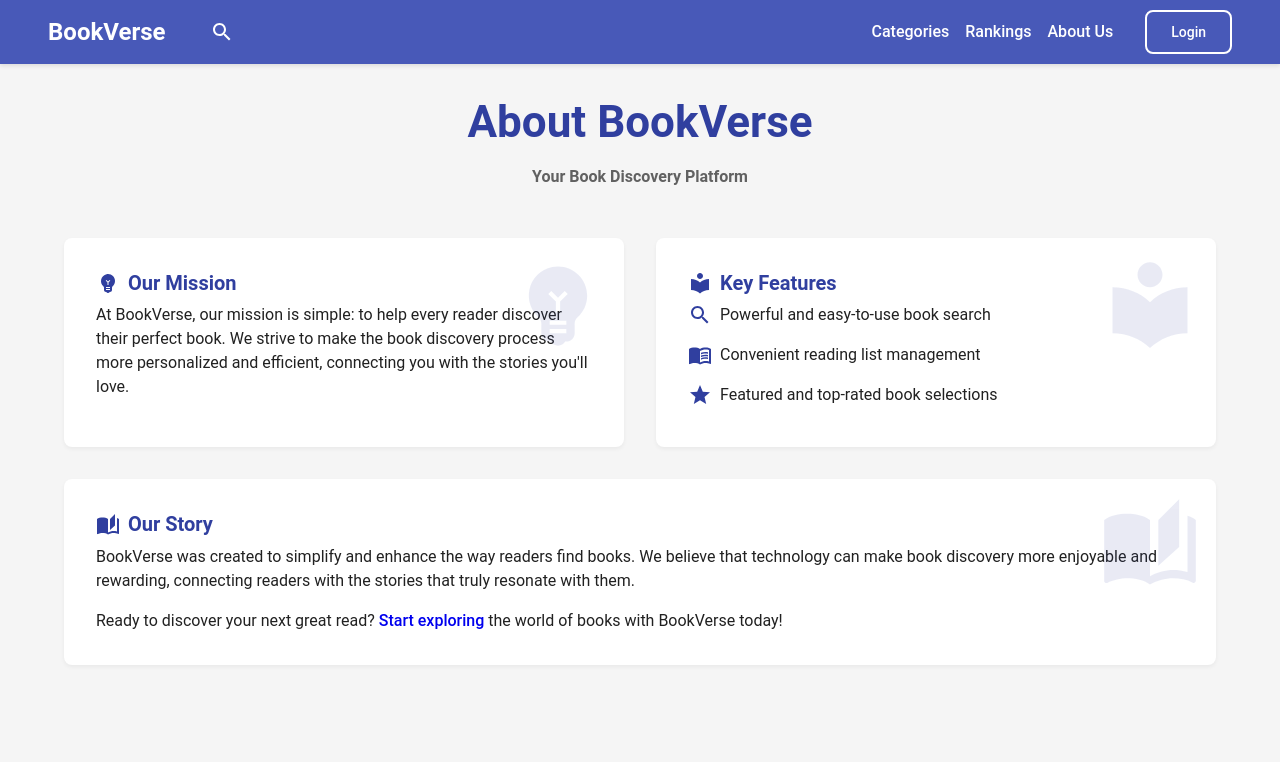
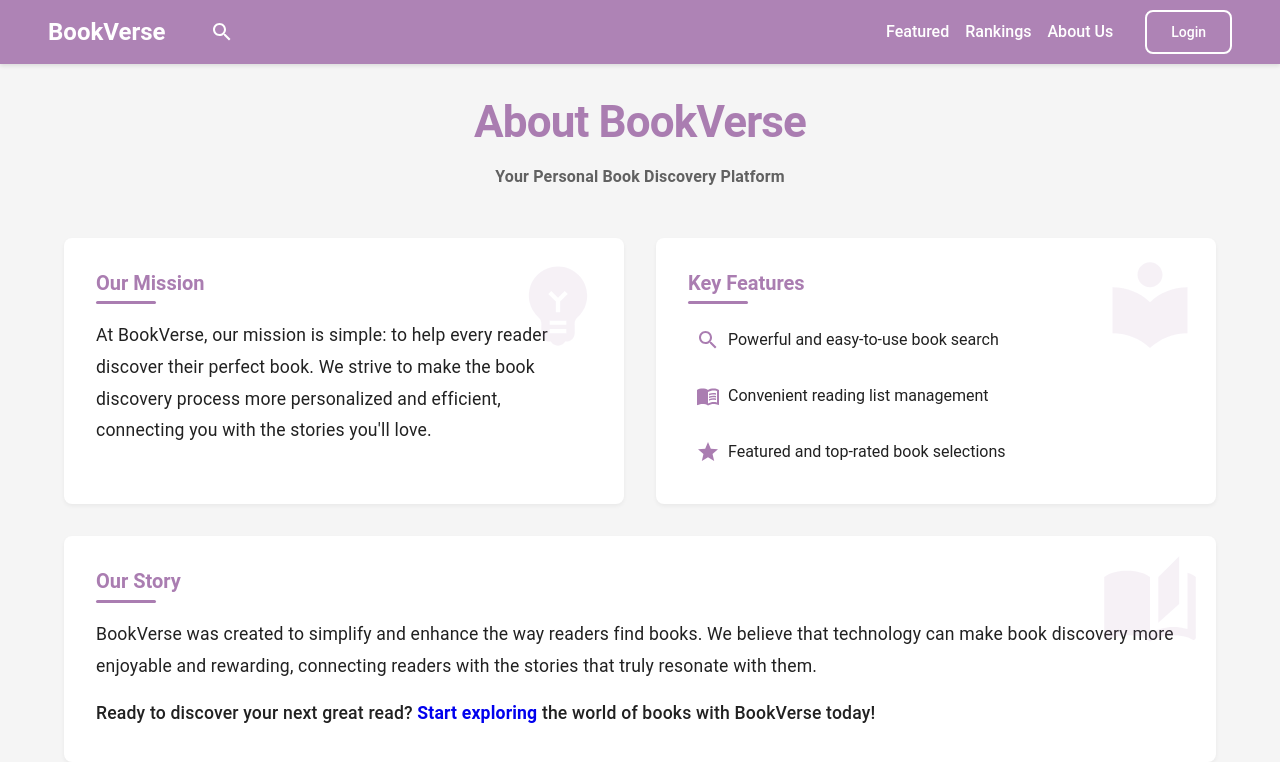
Before and after one commit to amberrrwang/cis5500_project, a React (Create React App) app in the folder client/: page /about in a window 1280 px wide. Shown: the top 762 px of the page. Built offline with nearby package versions, Linux system fonts and the light colour scheme.

Commit message:
Optimized a lot of things

```diff
--- a/client/src/App.js
+++ b/client/src/App.js
@@ -1,7 +1,7 @@
 import React, { useState } from 'react';
 import { BrowserRouter as Router, Routes, Route, Navigate } from 'react-router-dom';
 import { CssBaseline, ThemeProvider } from '@mui/material';
-import { indigo, amber, grey } from '@mui/material/colors';
+import { grey } from '@mui/material/colors';
 
 import { createTheme } from "@mui/material/styles";
 import NavBar from './components/NavBar';
@@ -15,7 +15,7 @@ import RequireAuth from './helpers/RequireAuth';
 import SearchPage from './pages/SearchPage';
 import BookDetailPage from './pages/BookDetailPage';
 import BookListPage from './pages/BookListPage';
-import AboutPage from './pages/AboutPage';
+import AboutPage from './pages/AboutPage.jsx';
 import BookListDetail from './components/BookListDetail';
 
 import useBooks from './helpers/useBooks'; // adjust path as needed
@@ -30,15 +30,15 @@ import TopRatedPage from './pages/TopRatedPage';
 export const theme = createTheme({
   palette: {
     primary: {
-      main: indigo[700],
-      light: indigo[500],
-      dark: indigo[900],
+      main: '#AA7DB1',
+      light: '#C39BC9',
+      dark: '#8B5F91',
       contrastText: '#fff',
     },
     secondary: {
-      main: amber[600],
-      light: amber[400],
-      dark: amber[800],
+      main: '#F5A623',
+      light: '#F7B84D',
+      dark: '#D48A0F',
       contrastText: '#000',
     },
     background: {
@@ -127,6 +127,17 @@ export const theme = createTheme({
       styleOverrides: {
         root: {
           boxShadow: '0px 2px 4px rgba(0,0,0,0.1)',
+          backgroundColor: '#AA7DB1',
+        },
+      },
+    },
+    MuiLink: {
+      styleOverrides: {
+        root: {
+          color: '#AA7DB1',
+          '&:hover': {
+            color: '#8B5F91',
+          },
         },
       },
     },
--- a/client/src/components/NavBar.jsx
+++ b/client/src/components/NavBar.jsx
@@ -125,7 +125,7 @@ export default function NavBar({ token, setAuthToken }) {
   return (
     <AppBar position="sticky" sx={{
       backdropFilter: 'blur(8px)',
-      backgroundColor: 'rgba(63, 81, 181, 0.95)',
+      backgroundColor: 'rgba(170, 125, 177, 0.95)',
     }}>
       <Container maxWidth="xl">
         <Toolbar sx={{
@@ -154,7 +154,7 @@ export default function NavBar({ token, setAuthToken }) {
 
           {/* Right: Links + Auth Button */}
           <Box sx={{ display: 'flex', alignItems: 'center' }}>
-            <NavLinkItem href="/categories" text="Categories" />
+            <NavLinkItem href="/featured" text="Featured" />
             <NavLinkItem href="/rankings" text="Rankings" />
             <NavLinkItem href="/about" text="About Us" />
 
@@ -199,7 +199,7 @@ export default function NavBar({ token, setAuthToken }) {
                     fontWeight: 500,
                     '&:hover': {
                       textDecoration: 'underline',
-                      color: '#e3f2fd',
+                      color: '#F7B84D',
                     },
                   }}
                 >
--- a/client/src/pages/AboutPage.jsx
+++ b/client/src/pages/AboutPage.jsx
@@ -7,6 +7,37 @@ import LocalLibraryIcon from '@mui/icons-material/LocalLibrary';
 import SearchIcon from '@mui/icons-material/Search';
 import StarIcon from '@mui/icons-material/Star';
 import MenuBookIcon from '@mui/icons-material/MenuBook';
+import { styled } from '@mui/material/styles';
+
+const SectionTitle = styled(Typography)(({ theme }) => ({
+  color: theme.palette.primary.main,
+  fontWeight: 600,
+  marginBottom: theme.spacing(3),
+  position: 'relative',
+  '&::after': {
+    content: '""',
+    position: 'absolute',
+    bottom: -8,
+    left: 0,
+    width: 60,
+    height: 3,
+    backgroundColor: theme.palette.primary.main,
+    borderRadius: 2,
+  },
+}));
+
+const FeatureItem = styled(Box)(({ theme }) => ({
+  display: 'flex',
+  alignItems: 'center',
+  gap: theme.spacing(1),
+  padding: theme.spacing(1),
+  borderRadius: theme.shape.borderRadius,
+  transition: 'all 0.2s ease-in-out',
+  '&:hover': {
+    backgroundColor: theme.palette.primary.light + '10',
+    transform: 'translateX(4px)',
+  },
+}));
 
 export default function AboutPage() {
   return (
@@ -19,14 +50,29 @@ export default function AboutPage() {
           align="center"
           color="primary"
           sx={{
-            fontWeight: 'bold',
-            fontSize: { xs: '2rem', md: '2.75rem' }
+            fontWeight: 700,
+            fontSize: { xs: '2rem', md: '2.75rem' },
+            letterSpacing: '-0.02em',
+            lineHeight: 1.2,
+            fontFamily: '"Poppins", "Roboto", "Helvetica", "Arial", sans-serif',
           }}
         >
           About BookVerse
         </Typography>
-        <Typography variant="h6" color="textSecondary" paragraph align="center" sx={{ mb: 6 }}>
-          Your Book Discovery Platform
+        <Typography
+          variant="h6"
+          color="textSecondary"
+          paragraph
+          align="center"
+          sx={{
+            mb: 6,
+            maxWidth: '600px',
+            mx: 'auto',
+            lineHeight: 1.6,
+            letterSpacing: '0.01em',
+          }}
+        >
+          Your Personal Book Discovery Platform
         </Typography>
       </Box>
 
@@ -36,10 +82,17 @@ export default function AboutPage() {
             <Box sx={{ position: 'absolute', top: 16, right: 16, opacity: 0.1 }}>
               <EmojiObjectsIcon sx={{ fontSize: 100, color: 'primary.main' }} />
             </Box>
-            <Typography variant="h5" gutterBottom color="primary" sx={{ display: 'flex', alignItems: 'center', gap: 1 }}>
-              <EmojiObjectsIcon /> Our Mission
-            </Typography>
-            <Typography paragraph>
+            <SectionTitle variant="h5">
+              Our Mission
+            </SectionTitle>
+            <Typography
+              paragraph
+              sx={{
+                lineHeight: 1.8,
+                letterSpacing: '0.01em',
+                fontSize: '1.1rem',
+              }}
+            >
               At BookVerse, our mission is simple: to help every reader discover their perfect book.
               We strive to make the book discovery process more personalized and efficient,
               connecting you with the stories you'll love.
@@ -52,19 +105,22 @@ export default function AboutPage() {
             <Box sx={{ position: 'absolute', top: 16, right: 16, opacity: 0.1 }}>
               <LocalLibraryIcon sx={{ fontSize: 100, color: 'primary.main' }} />
             </Box>
-            <Typography variant="h5" gutterBottom color="primary" sx={{ display: 'flex', alignItems: 'center', gap: 1 }}>
-              <LocalLibraryIcon /> Key Features
-            </Typography>
+            <SectionTitle variant="h5">
+              Key Features
+            </SectionTitle>
             <Box sx={{ display: 'flex', flexDirection: 'column', gap: 2 }}>
-              <Box sx={{ display: 'flex', alignItems: 'center', gap: 1 }}>
-                <SearchIcon color="primary" /> Powerful and easy-to-use book search
-              </Box>
-              <Box sx={{ display: 'flex', alignItems: 'center', gap: 1 }}>
-                <MenuBookIcon color="primary" /> Convenient reading list management
-              </Box>
-              <Box sx={{ display: 'flex', alignItems: 'center', gap: 1 }}>
-                <StarIcon color="primary" /> Featured and top-rated book selections
-              </Box>
+              <FeatureItem>
+                <SearchIcon color="primary" />
+                <Typography>Powerful and easy-to-use book search</Typography>
+              </FeatureItem>
+              <FeatureItem>
+                <MenuBookIcon color="primary" />
+                <Typography>Convenient reading list management</Typography>
+              </FeatureItem>
+              <FeatureItem>
+                <StarIcon color="primary" />
+                <Typography>Featured and top-rated book selections</Typography>
+              </FeatureItem>
             </Box>
           </Paper>
         </Grid>
@@ -74,22 +130,36 @@ export default function AboutPage() {
             <Box sx={{ position: 'absolute', top: 16, right: 16, opacity: 0.1 }}>
               <AutoStoriesIcon sx={{ fontSize: 100, color: 'primary.main' }} />
             </Box>
-            <Typography variant="h5" gutterBottom color="primary" sx={{ display: 'flex', alignItems: 'center', gap: 1 }}>
-              <AutoStoriesIcon /> Our Story
-            </Typography>
-            <Typography paragraph>
+            <SectionTitle variant="h5">
+              Our Story
+            </SectionTitle>
+            <Typography
+              paragraph
+              sx={{
+                lineHeight: 1.8,
+                letterSpacing: '0.01em',
+                fontSize: '1.1rem',
+              }}
+            >
               BookVerse was created to simplify and enhance the way readers find books.
               We believe that technology can make book discovery more enjoyable and rewarding,
               connecting readers with the stories that truly resonate with them.
             </Typography>
-            <Typography>
+            <Typography
+              sx={{
+                lineHeight: 1.8,
+                letterSpacing: '0.01em',
+                fontSize: '1.1rem',
+                fontWeight: 500,
+              }}
+            >
               Ready to discover your next great read?{' '}
               <Link
                 to="/"
                 style={{
                   color: 'primary.main',
                   textDecoration: 'none',
-                  fontWeight: 500,
+                  fontWeight: 600,
                   '&:hover': {
                     textDecoration: 'underline'
                   }
```
Also changed, not shown: client/src/components/BookListDetail.js (+39 -4 lines), client/src/pages/HomePage.js (+57 -42 lines), 1 other file (tests, documents, lock files or other folders).
